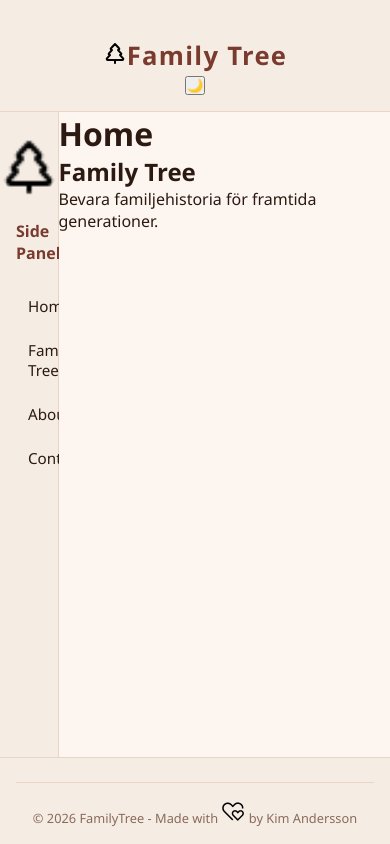
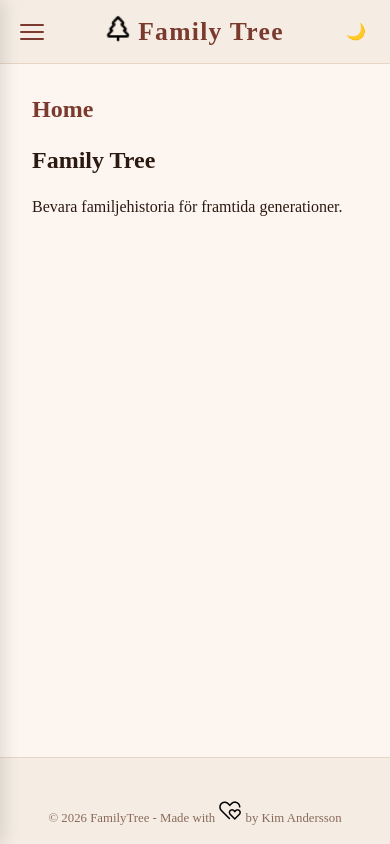
Before and after one commit to kimpabooy/FamilyTree, a React (Vite) app in the folder Frontend/: page / in a window 390 px wide. Built offline with nearby package versions, Linux system fonts and the light colour scheme.

Commit message:
Refactor App.css to enhance layout, add dark mode support, and improve responsiveness for mobile devices

```diff
--- a/Frontend/src/App.css
+++ b/Frontend/src/App.css
@@ -2,47 +2,56 @@
     margin: 0;
     padding: 0;
     box-sizing: border-box;
+    text-decoration: none;
 }
 
 :root {
-    /* Standard colors */
     --color-light-beige: #fdf6f0;
     --color-beige: #f5ede4;
     --color-heavy-beige: #e8d5c4;
     --color-dark-beige: #c9b29b;
-
-    /* Background colors */
     --color-bg-light-beige: #fdf6f0;
     --color-bg-beige: #f5ede4;
     --color-bg-heavy-beige: #e8d5c4;
     --color-bg-dark-beige: #c9b29b;
-
-    /* Text colors */
     --color-accent: #7a3b2e;
     --color-text: #2c1a12;
     --color-text-heavy-beige: #8a6a5a;
-
-    /* Misc colors */
     --color-border: #e8d5c4;
 }
 
+/* ─── Dark mode ───────────────────────────────────── */
+.app.dark {
+    --color-bg-light-beige: #2c1f18;
+    --color-bg-beige: #351f17;
+    --color-beige: #3e2820;
+    --color-border: #5a3828;
+    --color-text: #f5ece5;
+    --color-text-heavy-beige: #c4a090;
+    --color-accent: #e8845c;
+
+}
+
 body {
-    background-color: var(--color-bg-light-beige);
-    font-family: 'Segoe UI', sans-serif;
     color: var(--color-text);
 }
 
 .app {
     display: grid;
-    grid-template-columns: 15vw 1fr;
+    grid-template-columns: minmax(8vw, 140px) 1fr;
     grid-template-rows: auto 1fr auto;
-    height: 100vh; /* Låser hela layouten till skärmhöjden – ingen scroll på sidan */
+    height: 100vh;
 }
 
+
+/* ─── Header ─────────────────────────────────────── */
 .header {
     grid-column: 1 / -1;
     grid-row: 1;
-    text-align: center;
+    display: flex;
+    align-items: center;
+    justify-content: center;
+    position: relative;
     background-color: var(--color-beige);
     padding: 1rem 2rem;
     border-bottom: 1px solid var(--color-border);
@@ -53,23 +62,63 @@ body {
         color: var(--color-accent);
         letter-spacing: 0.05em;
     }
+
+    & img {
+        scale: 1.2;
+        margin-right: 0.5rem;
+    }
+
+        & .dark-mode-toggle {
+            position: absolute;
+            right: 1rem;
+            background: none;
+            border: none;
+            cursor: pointer;
+            font-size: 1rem;
+            padding: 0.25rem 0.5rem;
+            transition: background 0.2s;
+
+            &:hover {
+                scale: 1.05;
+            }
+        }
 }
 
+/* Hamburgerknapp – dold på desktop */
+.menu-toggle {
+    display: none;
+    position: absolute;
+    left: 1rem;
+    background: none;
+    border: none;
+    cursor: pointer;
+    flex-direction: column;
+    gap: 5px;
+    padding: 0.25rem;
+
+    & span {
+        display: block;
+        width: 24px;
+        height: 2px;
+        background-color: var(--color-accent);
+        border-radius: 2px;
+        transition: all 0.3s ease;
+    }
+}
+
+/* ─── Sidopanel ───────────────────────────────────── */
 .side-panel {
     grid-column: 1;
     grid-row: 2;
     background-color: var(--color-beige);
-    padding: 1.5rem 1rem;
+    padding: 1rem 1rem;
     border-right: 1px solid var(--color-border);
     display: flex;
     flex-direction: column;
     gap: 1.5rem;
+    overflow-y: auto;
 
     & img {
-        border-radius: 50%;
-        width: 60px;
-        height: 60px;
-        object-fit: cover;
         align-self: center;
     }
 
@@ -102,13 +151,35 @@ body {
     }
 }
 
+/* ─── Main ────────────────────────────────────────── */
 .main-content {
     grid-column: 2;
     grid-row: 2;
     background-color: var(--color-bg-light-beige);
-    overflow: hidden; /* Scrollning sker bara inne i React Flow's canvas */
+    overflow: hidden;
 }
 
+/* ─── Sidor ───────────────────────────────────────── */
+.home-page,
+.about-page,
+.contact-page {
+    display: flex;
+    flex-direction: column;
+    gap: 1.5rem;
+    padding: 2rem;
+
+    & h1 {
+        font-size: 1.5rem;
+        color: var(--color-accent);
+    }
+
+    & p {
+        font-size: 1rem;
+        color: var(--color-text);
+    }
+}
+
+/* ─── Footer ──────────────────────────────────────── */
 .footer {
     grid-column: 1 / -1;
     grid-row: 3;
@@ -116,7 +187,6 @@ body {
     justify-content: space-evenly;
     align-items: flex-start;
     flex-wrap: wrap;
-    /* gap: 1.5rem; */
     background-color: var(--color-beige);
     border-top: 1px solid var(--color-border);
     padding: 1rem;
@@ -141,17 +211,72 @@ body {
         line-height: 1.6;
     }
 
-    & a:hover {
-        color: var(--color-accent);
-    }
+    & a:hover { color: var(--color-accent); }
 
     & .copyright {
         width: 100%;
         text-align: center;
         font-size: 0.8rem;
         color: var(--color-text-heavy-beige);
-        border-top: 1px solid var(--color-border);
         padding-top: 1rem;
         margin-top: 0.5rem;
     }
 }
+
+/* ─── Mobil (≤ 768px || ≤ 1180px) ─────────────────────────────── */
+/* @media (max-width: 1180px) { */
+@media (max-width: 768px) {
+
+    .app {
+        grid-template-columns: 1fr;   /* En kolumn – ingen sidopanel i flödet */
+        grid-template-rows: auto 1fr auto;
+    }
+
+    .menu-toggle {
+        display: flex;
+    }
+
+    .side-panel {
+        /* Ligger utanför grid-flödet och glider in från vänster */
+        position: fixed;
+        top: 0;
+        left: 0;
+        height: 100vh;
+        width: 220px;
+        z-index: 100;
+        transform: translateX(-100%);
+        box-shadow: 4px 0 16px rgba(0,0,0,0.12);
+    }
+
+    /* Klassen läggs på/tas bort med JS i Header-komponenten */
+    .side-panel.open {
+        transform: translateX(0);
+    }
+
+    /* Mörkt overlay bakom panelen när den är öppen */
+    .side-panel-overlay {
+        display: none;
+        position: fixed;
+        inset: 0;
+        background: rgba(0,0,0,0.3);
+        z-index: 99;
+    }
+
+    .side-panel-overlay.open {
+        display: block;
+    }
+
+    .main-content {
+        grid-column: 1;
+    }
+
+    .footer {
+        flex-direction: column;
+        align-items: center;
+        text-align: center;
+
+        & div {
+            text-align: center;
+        }
+    }
+}
```
